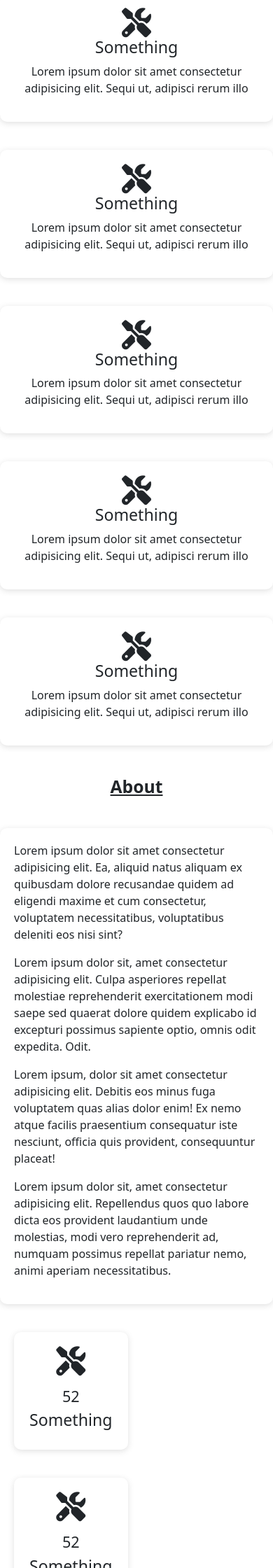
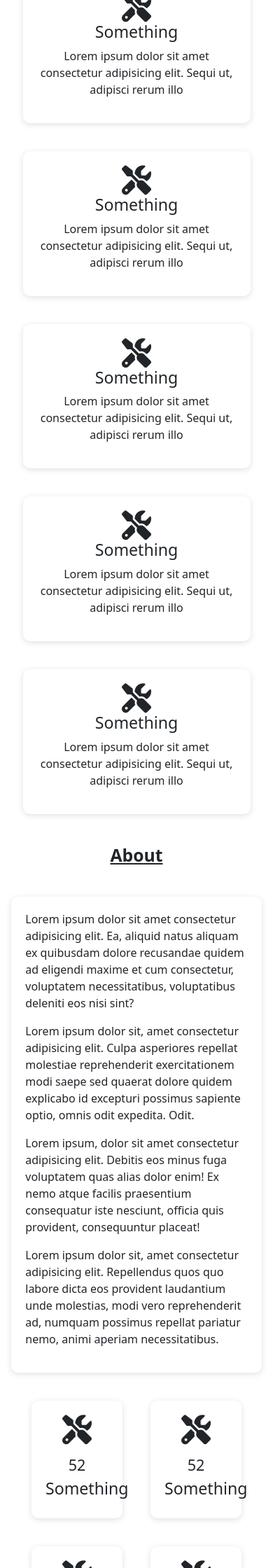
Before and after one commit to abdussalam02/Prisma-Chairs, a Flask app: page / in a window 390 px wide. Shown: the part 3240-5480 px from the top of the page at 70% size. Run offline with Flask 3, Linux system fonts and the light colour scheme; some libraries are stand-ins or nearby versions.

Commit message:
adjusted code for mobile size

```diff
--- a/static/css/style.css
+++ b/static/css/style.css
@@ -45,8 +45,19 @@
 
 .adv-text {
   padding: 100px 0;
+  color: aliceblue;
   text-align: center;
 }
+
+.main-text {
+  font-size: 64px;
+}
+
+.sub-text {
+  font-size: 50px;
+}
+
+
 
 
 /* Products */
@@ -72,7 +83,6 @@
   border-radius: 10px;
   box-shadow: var(--shadow);
 }
-
 
 /* Contact */
 
@@ -118,6 +128,10 @@ label {
 .map-con {
   border:0;
   border-radius: 10px;
+  width: 400px;
+  height: 300px;
+  margin: 20px auto;
+  display: block;
 }
 
 @media (max-width: 480px) {
@@ -125,7 +139,13 @@ label {
     margin-left: 50px;
   }
   .map-con{
-    width: fit-content;
+    width: max-content;
+  }
+  .main-text {
+    font-size: 44px;
+  }
+  .sub-text {
+    font-size: 36px;
   }
 }
 
@@ -134,7 +154,7 @@ label {
     margin-right: 180px;
   }
   .map-con {
-    width: fit-content;
+    width: max-content;
   }
 }
 
--- a/templates/index.html
+++ b/templates/index.html
@@ -33,8 +33,8 @@
             </div>
 
             <div class="col-lg-8 col-sm-12 adv-text">
-              <p style="font-size: 64px; color: aliceblue;">Comfortable Chairs</p>
-              <p style="font-size: 50px; line-height: 20px; color: aliceblue;">@ Comfortable Prices</p>
+              <p class="main-text" >Comfortable Chairs</p>
+              <p class="sub-text" >@ Comfortable Prices</p>
             </div>
         </div>
     </div>
@@ -98,32 +98,32 @@
 <div class="container">
   <h2 class="text-center text-decoration-underline my-4 fw-bolder">Services</h2>
   <div class="row justify-content-center">
-    <div class="col-lg-3 col-sm-10 boxers">
+    <div class="col-lg-3 col-sm-10 col-10 boxers">
       <div class="text-center"><i class="fa-sharp fa-solid fa-screwdriver-wrench" style="font-size: 42px;"></i></div>
       <h3 class="text-center">Something</h3>
       <p class="text-center">Lorem ipsum dolor sit amet consectetur adipisicing elit. Sequi ut, adipisci rerum illo</p>
     </div>
-    <div class="col-lg-4 col-sm-10 boxers">
+    <div class="col-lg-4 col-sm-10 col-10 boxers">
       <div class="text-center"><i class="fa-sharp fa-solid fa-screwdriver-wrench" style="font-size: 42px;"></i></div>
       <h3 class="text-center">Something</h3>
       <p class="text-center">Lorem ipsum dolor sit amet consectetur adipisicing elit. Sequi ut, adipisci rerum illo</p>
     </div>
-    <div class="col-lg-3 col-sm-10 boxers">
+    <div class="col-lg-3 col-sm-10 col-10 boxers">
       <div class="text-center"><i class="fa-sharp fa-solid fa-screwdriver-wrench" style="font-size: 42px;"></i></div>
       <h3 class="text-center">Something</h3>
       <p class="text-center">Lorem ipsum dolor sit amet consectetur adipisicing elit. Sequi ut, adipisci rerum illo</p>
     </div>
-    <div class="col-lg-3 col-sm-10 boxers">
+    <div class="col-lg-3 col-sm-10 col-10 boxers">
       <div class="text-center"><i class="fa-sharp fa-solid fa-screwdriver-wrench" style="font-size: 42px;"></i></div>
       <h3 class="text-center">Something</h3>
       <p class="text-center">Lorem ipsum dolor sit amet consectetur adipisicing elit. Sequi ut, adipisci rerum illo</p>
     </div>
-    <div class="col-lg-4 col-sm-10 boxers">
+    <div class="col-lg-4 col-sm-10 col-10 boxers">
       <div class="text-center"><i class="fa-sharp fa-solid fa-screwdriver-wrench" style="font-size: 42px;"></i></div>
       <h3 class="text-center">Something</h3>
       <p class="text-center">Lorem ipsum dolor sit amet consectetur adipisicing elit. Sequi ut, adipisci rerum illo</p>
     </div>
-    <div class="col-lg-3 col-sm-10 boxers">
+    <div class="col-lg-3 col-sm-10 col-10 boxers">
       <div class="text-center"><i class="fa-sharp fa-solid fa-screwdriver-wrench" style="font-size: 42px;"></i></div>
       <h3 class="text-center">Something</h3>
       <p class="text-center">Lorem ipsum dolor sit amet consectetur adipisicing elit. Sequi ut, adipisci rerum illo</p>
@@ -136,31 +136,31 @@
 <!--About-->
 <div class="container">
   <h2 class="text-center text-decoration-underline my-4 fw-bolder">About</h2>
-  <div class="row d-lg-flex flex-row justify-content-center align-items-center">
-    <div class="col-lg-5 col-sm-12 boxers">
+  <div class="row justify-content-center align-items-center">
+    <div class="col-lg-5 col-sm-10 col-11 boxers">
       <p>Lorem ipsum dolor sit amet consectetur adipisicing elit. Ea, aliquid natus aliquam ex quibusdam dolore recusandae quidem ad eligendi maxime et cum consectetur, voluptatem necessitatibus, voluptatibus deleniti eos nisi sint?</p>
       <p>Lorem ipsum dolor sit, amet consectetur adipisicing elit. Culpa asperiores repellat molestiae reprehenderit exercitationem modi saepe sed quaerat dolore quidem explicabo id excepturi possimus sapiente optio, omnis odit expedita. Odit.</p>
       <p>Lorem ipsum, dolor sit amet consectetur adipisicing elit. Debitis eos minus fuga voluptatem quas alias dolor enim! Ex nemo atque facilis praesentium consequatur iste nesciunt, officia quis provident, consequuntur placeat!</p>
       <p>Lorem ipsum dolor sit, amet consectetur adipisicing elit. Repellendus quos quo labore dicta eos provident laudantium unde molestias, modi vero reprehenderit ad, numquam possimus repellat pariatur nemo, animi aperiam necessitatibus.</p>
     </div>
-    <div class="col-lg-6">
-      <div class="row">
-        <div class="col-5 boxers">
+    <div class="col-lg-6 col-sm-12 col-12">
+      <div class="row justify-content-center">
+        <div class="col-4 boxers">
           <div class="text-center"><i class="fa-sharp fa-solid fa-screwdriver-wrench" style="font-size: 42px;"></i></div>
           <h4 class="text-center mt-3">52</h4>
           <h3 class="text-center">Something</h3>
         </div>
-        <div class="col-5 boxers">
+        <div class="col-4 boxers">
           <div class="text-center"><i class="fa-sharp fa-solid fa-screwdriver-wrench" style="font-size: 42px;"></i></div>
           <h4 class="text-center mt-3">52</h4>
           <h3 class="text-center">Something</h3>
         </div>
-        <div class="col-5 boxers">
+        <div class="col-4 boxers">
           <div class="text-center"><i class="fa-sharp fa-solid fa-screwdriver-wrench" style="font-size: 42px;"></i></div>
           <h4 class="text-center mt-3">52</h4>
           <h3 class="text-center">Something</h3>
         </div>
-        <div class="col-5 boxers">
+        <div class="col-4 boxers">
           <div class="text-center"><i class="fa-sharp fa-solid fa-screwdriver-wrench" style="font-size: 42px;"></i></div>
           <h4 class="text-center mt-3">52</h4>
           <h3 class="text-center">Something</h3>
@@ -202,8 +202,8 @@
     </div>
     <div class="col-lg-6 col-sm-12 align-items-center p-5" style="background-color: var(--main-color);">
       <h3 class="text-light text-center">Reach us</h3>
-      <iframe class="mx-auto d-block mt-3 map-con" src="https://www.google.com/maps/embed?pb=!1m18!1m12!1m3!1d3770.202013962295!2d72.88738871421309!3d19.098791656220286!2m3!1f0!2f0!3f0!3m2!1i1024!2i768!4f13.1!3m3!1m2!1s0x3be7c9990274eb5d%3A0xdf6e5277d707de59!2sPRISMA%20CHAIRS%20%26%20SERVICES%2F%20manufacturer%20of%20all%20types%20office%20chair%20%26%20furniture!5e0!3m2!1sen!2sin!4v1667630476683!5m2!1sen!2sin" width="400"
-       height="300" allowfullscreen="" loading="lazy" referrerpolicy="no-referrer-when-downgrade"></iframe>
+      <iframe class="map-con" src="https://www.google.com/maps/embed?pb=!1m18!1m12!1m3!1d3770.202013962295!2d72.88738871421309!3d19.098791656220286!2m3!1f0!2f0!3f0!3m2!1i1024!2i768!4f13.1!3m3!1m2!1s0x3be7c9990274eb5d%3A0xdf6e5277d707de59!2sPRISMA%20CHAIRS%20%26%20SERVICES%2F%20manufacturer%20of%20all%20types%20office%20chair%20%26%20furniture!5e0!3m2!1sen!2sin!4v1667630476683!5m2!1sen!2sin"
+       allowfullscreen="" loading="lazy" referrerpolicy="no-referrer-when-downgrade"></iframe>
     </div>
   </div>
 </div>
--- a/wsgi.py
+++ b/wsgi.py
@@ -1,4 +1,4 @@
 from index import app
 
 if __name__ == "__main__":
-    app.run()
+    app.run(debug=True)
```
